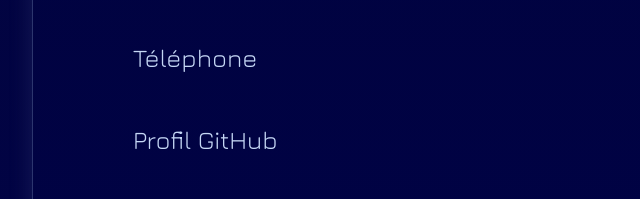
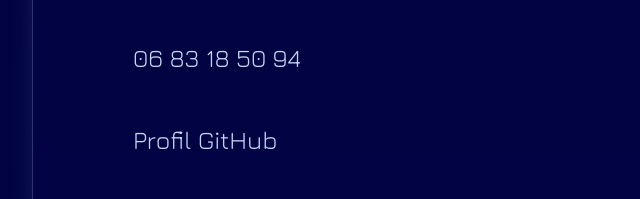
Before and after one commit to Gwennie37/Portfolio, a plain HTML site: page index.html in a window 1280 px wide. Shown: the part 4950-5149 px from the top of the page, 0-640 px from the left. Drawn offline with nearby package versions, Linux system fonts and the light colour scheme; a web font is replaced by a local one.

Commit message:
Update index.html

```diff
--- a/index.html
+++ b/index.html
@@ -118,7 +118,7 @@
             <a href="mailto:gwenaelle.sorin@gmail.com">Envoyer un mail</a>
             </p>
             <p>
-            <a href="tel:+33683185094">Téléphone</a>
+            <a href="tel:+33683185094">06 83 18 50 94</a>
             </p>
             <p>
             <a href="TON_LIEN_GITHUB">Profil GitHub</a>
```
